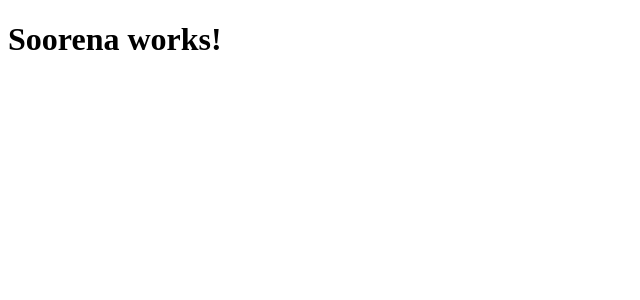
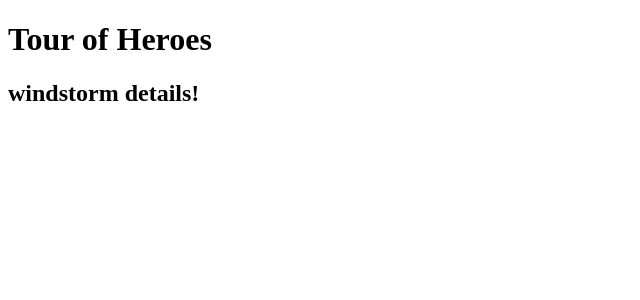
Before and after one commit to iamsoorena/angular-heroes, an Angular app: page / in a window 1280 px wide. Shown: the top 300 px of the page, without its empty margins (0-640 px from the left). Built offline with nearby package versions, Linux system fonts and the light colour scheme.

Commit message:
adding to variables and changing the content off template to show them.

```diff
--- a/src/app/app.component.ts
+++ b/src/app/app.component.ts
@@ -2,9 +2,13 @@
 
 @Component({
     selector: 'app-root',
-    templateUrl: './app.component.html',
+  template: `
+      <h1>{{title}}</h1>
+      <h2>{{hero}} details!</h2>
+`,
     styleUrls: ['./app.component.css']
 })
 export class AppComponent {
-    title = 'Soorena works!';
+  title = 'Tour of Heroes';
+  hero = 'windstorm';
 }
```
